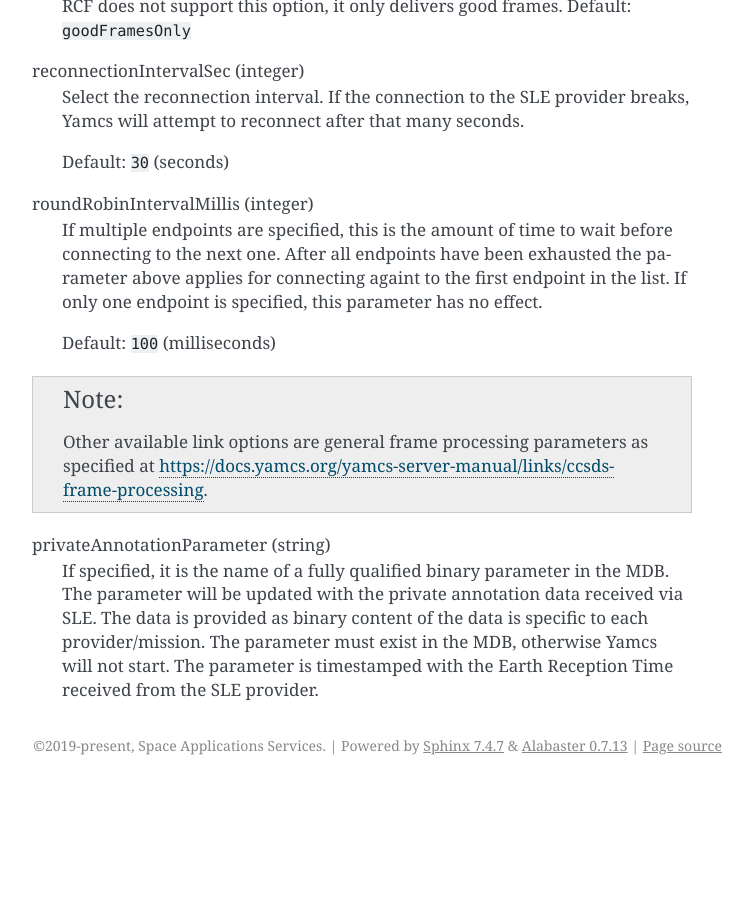
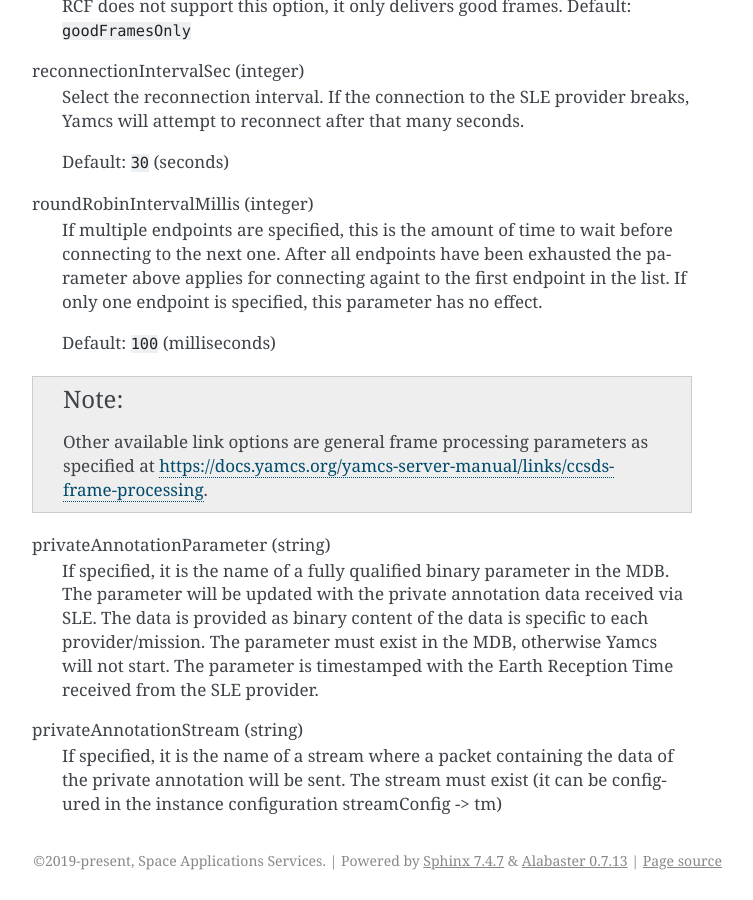
Before and after one commit to yamcs/yamcs-sle, a Sphinx documentation site: the page built from docs/links/tm.rst, in a window 1280 px wide and 900 px high, scrolled down 1746 px. Shown: the whole window, without its empty margins (388-1141 px from the left). Built offline with Sphinx 7.4.7, drawn with Linux system fonts in a browser that asks for light colours; pages that are not in the unit, such as notebooks, are missing from menus; before the commit the page ends 2531 px from its top, so only the background shows below that.

Commit message:
Added privateAnnotationStream option
The option allows receiving and processing the privateAnnotation as a packet

```diff
--- a/docs/links/tm.rst
+++ b/docs/links/tm.rst
@@ -47,3 +47,7 @@ privateAnnotationParameter (string)
    The data is provided as binary content of the data is specific to each provider/mission.
    The parameter must exist in the MDB, otherwise Yamcs will not start.
    The parameter is timestamped with the Earth Reception Time received from the SLE provider.
+
+privateAnnotationStream (string)
+   If specified, it is the name of a stream where a packet containing the data of the private annotation will be sent.
+   The stream must exist (it can be configured in the instance configuration streamConfig -> tm)
```
Also changed, not shown: 1 other file.
